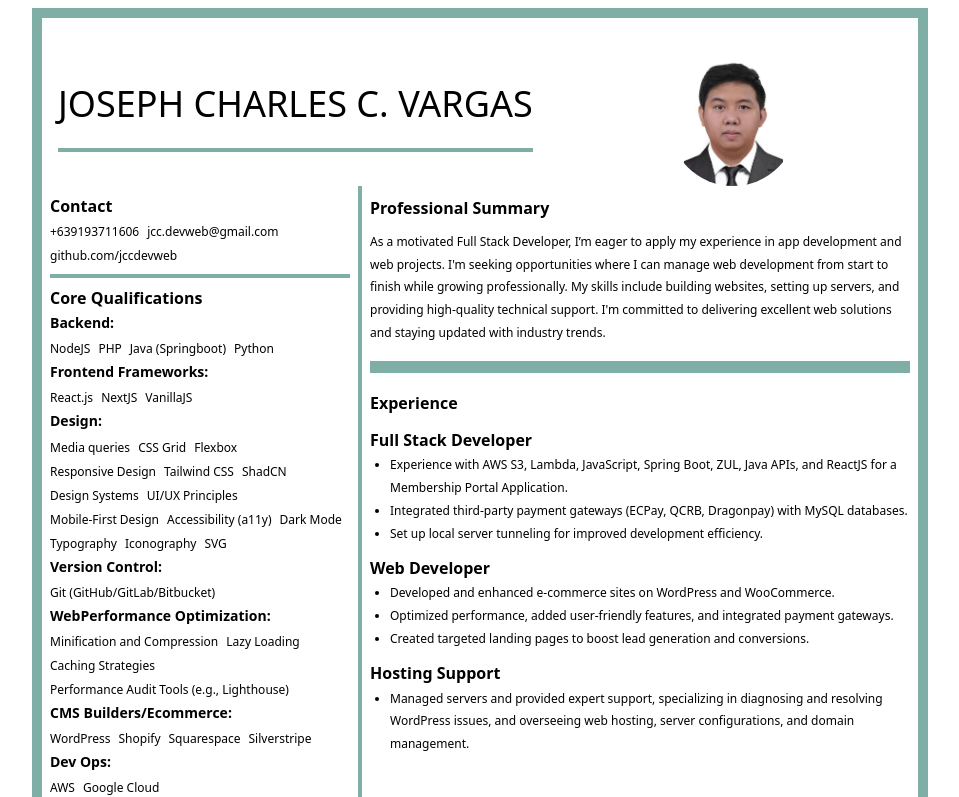
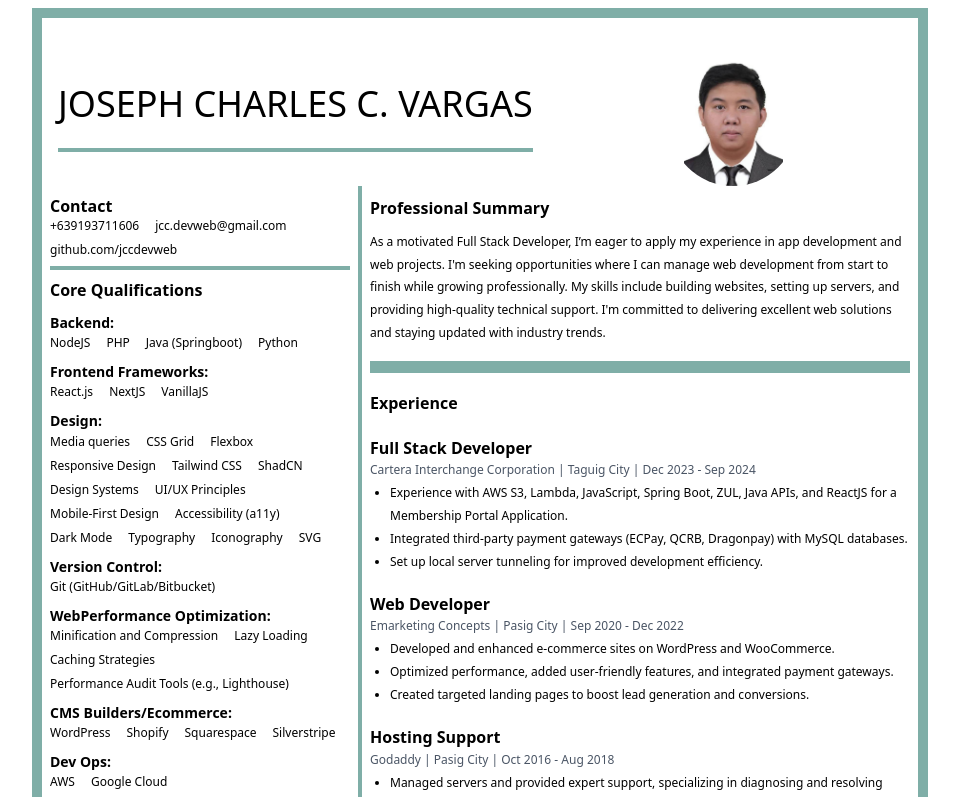
Before and after one commit to jccdevweb/charles-cv, a Next.js app: page / in a window 1280 px wide. Shown: the top 797 px of the page, without its empty margins (160-1119 px from the left). Built offline with nearby package versions, Linux system fonts and the light colour scheme.

Commit message:
Add Company name and yr

```diff
--- a/data/right-content.json
+++ b/data/right-content.json
@@ -6,6 +6,9 @@
   "experience": [
     {
       "title": "Full Stack Developer",
+      "company": "Cartera Interchange Corporation",
+      "location": "Taguig City",
+      "date": "Dec 2023 - Sep 2024",
       "items": [
         "Experience with AWS S3, Lambda, JavaScript, Spring Boot, ZUL, Java APIs, and ReactJS for a Membership Portal Application.",
         "Integrated third-party payment gateways (ECPay, QCRB, Dragonpay) with MySQL databases.",
@@ -14,6 +17,9 @@
     },
     {
       "title": "Web Developer",
+      "company": "Emarketing Concepts",
+      "location": "Pasig City",
+      "date": "Sep 2020 - Dec 2022",
       "items": [
         "Developed and enhanced e-commerce sites on WordPress and WooCommerce.",
         "Optimized performance, added user-friendly features, and integrated payment gateways.",
@@ -22,6 +28,9 @@
     },
     {
       "title": "Hosting Support",
+      "company": "Godaddy",
+      "location": "Pasig City",
+      "date": "Oct 2016 - Aug 2018",
       "items": [
         "Managed servers and provided expert support, specializing in diagnosing and resolving WordPress issues, and overseeing web hosting, server configurations, and domain management."
       ]
--- a/src/app/page.tsx
+++ b/src/app/page.tsx
@@ -25,30 +25,36 @@ export default function Home() {
       </div>
 
       <div className="flex flex-col sm:flex-row min-h-[calc(100vh-250px)]">
-        {" "}
-        {/* Adjust height */}
         {/* Left Content Section */}
         <div className="sm:w-80 p-2 overflow-y-auto h-full border-r-4 border-[#7FAEA7] flex-shrink-0 sm:block hidden">
           {leftContentData.sections.map((section, index) => (
             <div key={index}>
               <p className="text-md font-semibold">{section.title}</p>
-              {section.items &&
-                section.items.map((item, itemIndex) => (
+              {section.items && (
+                <div className="flex flex-wrap gap-2">
+                  {section.items.map((item, itemIndex) => (
                     <p key={itemIndex} className="text-xs inline-block mr-2">
                       {item}
                     </p>
                   ))}
+                </div>
+              )}
               {section.subsections &&
                 section.subsections.map((subsection, subIndex) => (
-                  <div key={subIndex}>
+                  <div key={subIndex} className="mt-2">
                     <p className="text-sm font-semibold leading-[1.8]">
                       {subsection.title}:
                     </p>
+                    <div className="flex flex-wrap gap-2">
                       {subsection.items.map((item, itemIndex) => (
-                      <p key={itemIndex} className="text-xs inline-block mr-2">
+                        <p
+                          key={itemIndex}
+                          className="text-xs inline-block mr-2"
+                        >
                           {item}
                         </p>
                       ))}
+                    </div>
                   </div>
                 ))}
               {index !== leftContentData.sections.length - 1 && (
@@ -57,6 +63,7 @@ export default function Home() {
             </div>
           ))}
         </div>
+
         {/* Right Content Section */}
         <div className="sm:p-2 p-4 w-full flex-1 overflow-y-auto">
           <div className="flex flex-col gap-2">
@@ -72,11 +79,14 @@ export default function Home() {
             <p className="text-md font-semibold leading-[1.8]">Experience</p>
 
             {rightContentData.experience.map((job, jobIndex) => (
-              <div key={jobIndex}>
+              <div key={jobIndex} className="mt-2">
                 <p className="text-md font-semibold leading-[1.8]">
                   {job.title}
                 </p>
-                <ul className="list-disc pl-5 text-xs leading-[1.9]">
+                <p className="text-xs text-gray-600">
+                  {job.company} | {job.location} | {job.date}
+                </p>
+                <ul className="list-disc pl-5 text-xs leading-[1.9] mt-1">
                   {job.items.map((item, itemIndex) => (
                     <li key={itemIndex}>{item}</li>
                   ))}
--- a/types/right-content.ts
+++ b/types/right-content.ts
@@ -1,4 +1,3 @@
-// types.ts (or in the same file)
 export type RightContent = {
   professionalSummary: {
     title: string;
@@ -6,6 +5,9 @@ export type RightContent = {
   };
   experience: {
     title: string;
-    items: string[];
+    company: string; // Company name
+    location: string; // Location
+    date: string; // Date range
+    items: string[]; // List of items (responsibilities/achievements)
   }[];
 };
```
Lines whose indentation alone changed are shown as unchanged.
